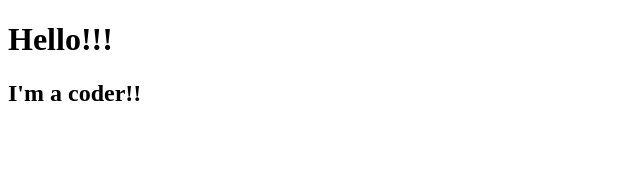
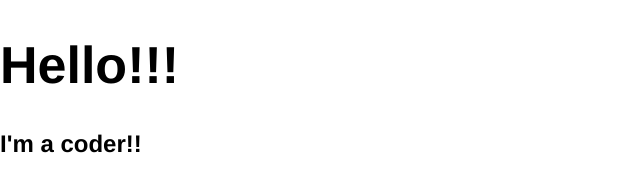
Before and after one commit to bubbaspaarx/git-101, a plain HTML site: page index.html in a window 1280 px wide. Shown: the whole page, without its empty margins (0-640 px from the left). Drawn offline with Linux system fonts and the light colour scheme.

Commit message:
Just added my first branch

```diff
--- /dev/null
+++ b/css/style.css
@@ -0,0 +1,9 @@
+body {
+	margin: 0;
+	font-family: helvetica;
+}
+.header {
+
+	font-size: 52px;
+
+}
--- a/index.html
+++ b/index.html
@@ -1,10 +1,11 @@
 <!DOCTYPE html>
 <html>
 	<head>
+		<link rel="stylesheet" type="text/css" href="css/style.css">
 		<title></title>
 	</head>
 	<body>
-		<h1>Hello!!!</h1>
+		<h1 class="header">Hello!!!</h1>
 		<h2>I'm a coder!!</h2>
 
 	</body>
```
